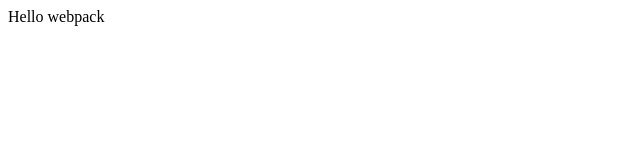
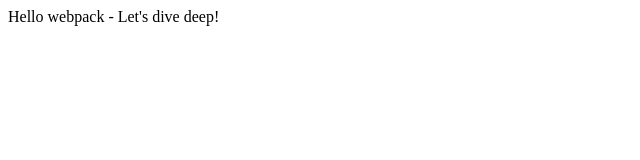
Before and after one commit to bencodesall/webpack-from-scratch, a website built with webpack: page references/index.html in a window 1280 px wide. Shown: the whole page, without its empty margins (0-640 px from the left). Built offline with nearby package versions, Linux system fonts and the light colour scheme.

```diff
--- a/src/index.js
+++ b/src/index.js
@@ -3,7 +3,7 @@
 function component() {
     const element = document.createElement("div");
 
-    element.innerHTML = _.join(["Hello", "webpack",], " ");
+    element.innerHTML = _.join(["Hello", "webpack","- Let's dive deep!",], " ");
 
     return element;
 }
```
Also changed, not shown: dist/index.html.
